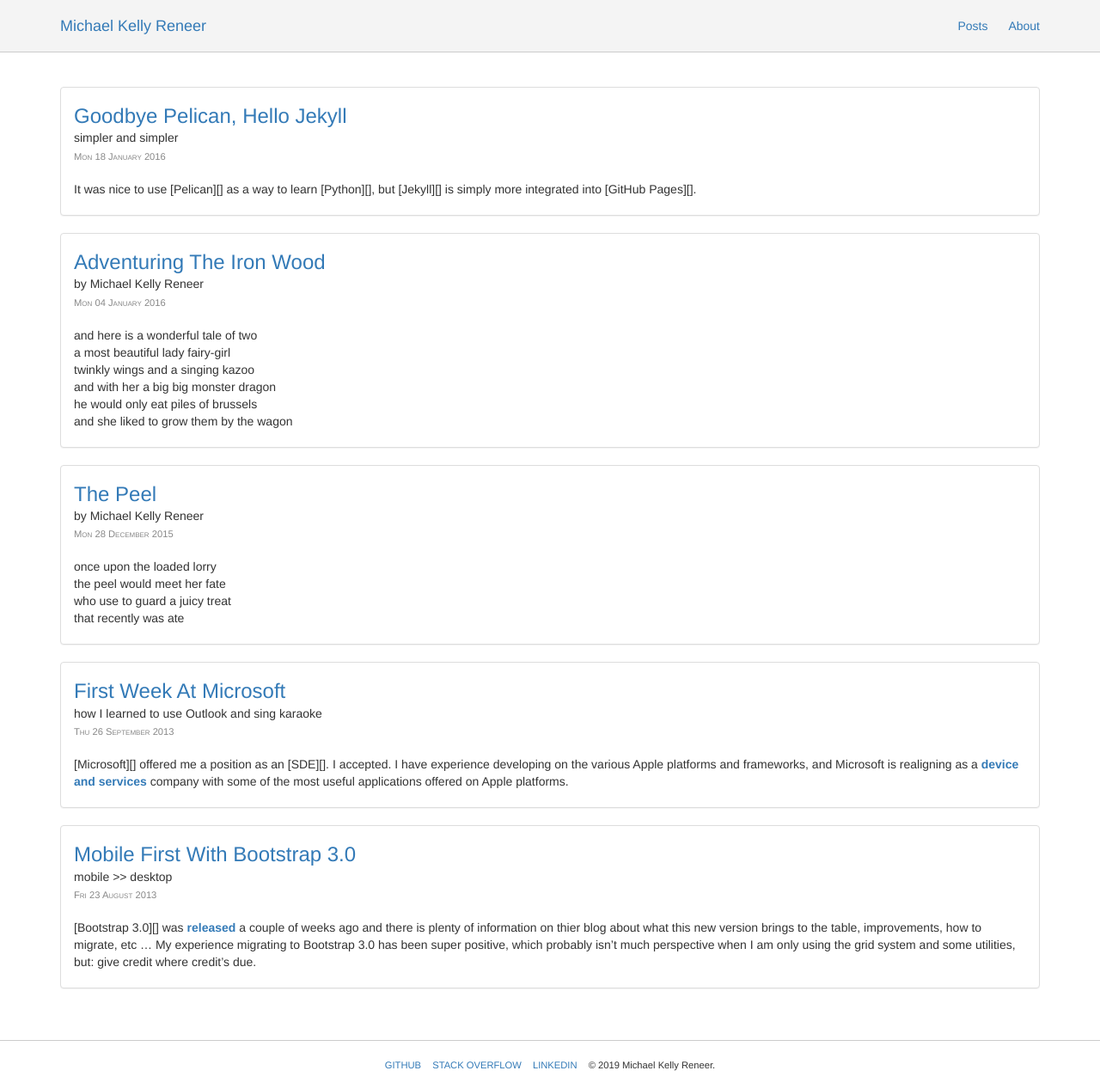
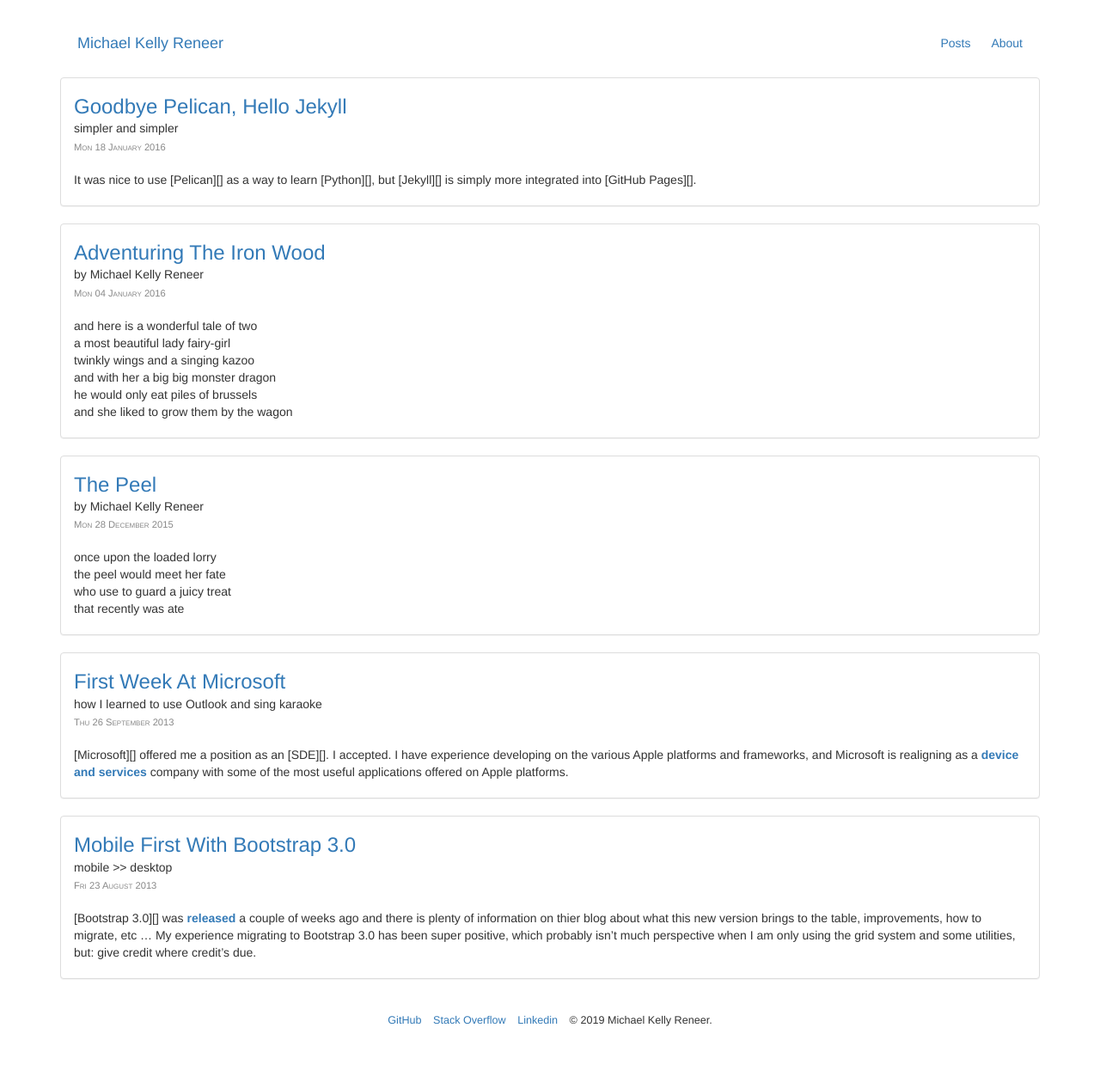
Before and after one commit to michaelreneer/michaelreneer.github.io, a Jekyll site: the page built from index.html, in a window 1280 px wide. Shown: the whole page at 86% size. Built offline with Jekyll 4.4.1, drawn with Linux system fonts in a browser that asks for light colours; after the commit the page ends 1217 px from its top, so only the background shows below that.

Commit message:
Change css to reduce the emphasis on the header and footer.

```diff
--- a/_sass/footer.scss
+++ b/_sass/footer.scss
@@ -1,10 +1,6 @@
 .site-footer {
-    border-top: 1px solid #cccccc;
-    font-size: 0.8em;
-    margin: 40px 0px 0px 0px;
-}
-.site-footer a {
-    text-transform: uppercase;
+    font-size: 0.9em;
+    margin: 20px 0px 0px 0px;
 }
 .site-footer li {
     display: inline-block;
@@ -12,7 +8,7 @@
 }
 .site-footer ul {
     list-style: none;
-    margin: 20px 0px;
+    margin: 0px 0px 20px 0px;
     padding: 0px;
     text-align: center;
 }
--- a/_sass/header.scss
+++ b/_sass/header.scss
@@ -1,20 +1,16 @@
 .site-header {
-    background-color: #f4f4f4;
-    border-bottom: 1px solid #cccccc;
-    margin: 0px 0px 40px 0px;
-}
-.site-header a {
-    text-transform: capitalize;
+    margin: 0px 0px 20px 0px;
 }
 .site-header h4 {
     font-weight: normal;
-    margin: 10px 0px;
+    margin: 30px 0px 0px 0px;
     text-align: center;
 }
 @media (min-width: $screen-sm) {
     .site-header h4 {
         float: left;
         line-height: 40px;
+        margin: 30px 0px 0px 20px;
     }
 }
 .site-header li {
@@ -27,12 +23,13 @@
     }
 }
 .site-header nav {
-    margin: 10px 0px;
+    margin: 10px 0px 0px 0px;
 }
 @media (min-width: $screen-sm) {
     .site-header nav {
         float: right;
         line-height: 40px;
+        margin: 30px 20px 0px 0px;
     }
 }
 .site-header ul {
```
